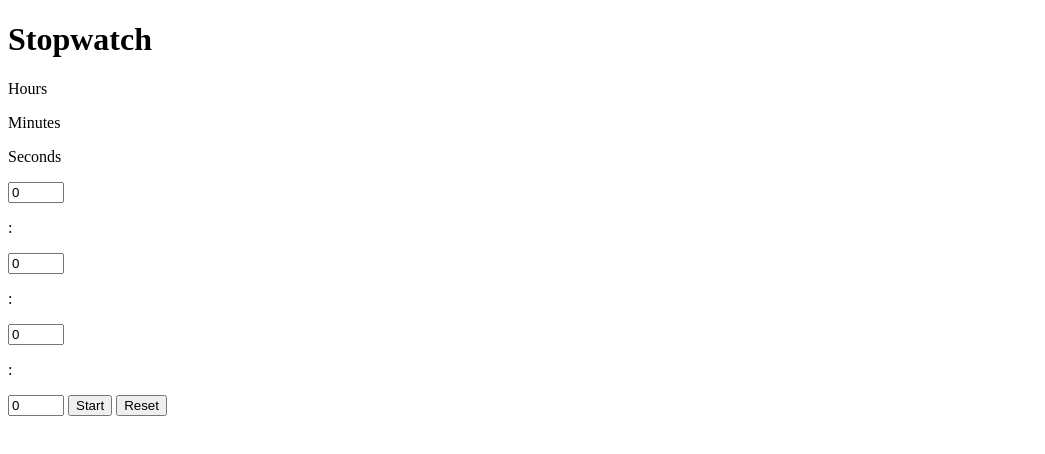
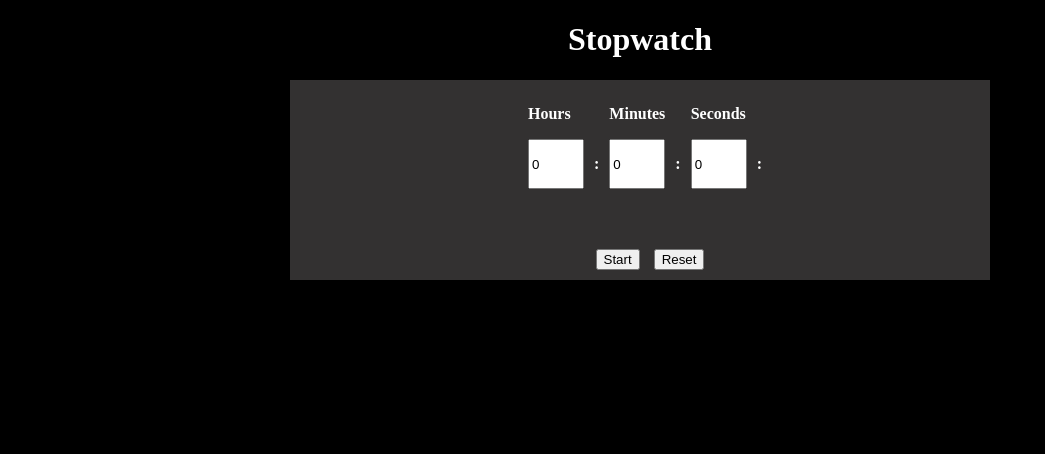
Before and after one commit to Shrikant-Wankhade/Countdown-app, a plain HTML site: page index.html in a window 1280 px wide. Shown: the whole page, without its empty margins (0-1045 px from the left). Drawn offline with Linux system fonts and the light colour scheme.

Commit message:
provided some style to the app

```diff
--- a/index.css
+++ b/index.css
@@ -0,0 +1,47 @@
+html{
+    background-color: black;
+    height: 100%;
+}
+
+h1{
+    color: white;
+    text-align: center;
+}
+
+#container{
+    height: 200px;
+    width: 700px;
+    color: white;
+    font-weight: bold;
+    background-color: rgb(51,49,49);
+    margin: 0 auto;
+    display: flex;
+    flex-direction: column;
+    justify-content: center;
+    align-items: center;
+
+}
+
+.time{
+    display: flex;
+}
+
+.inline{
+    display: flex;
+    margin-bottom: 20px;
+}
+
+.time{
+    margin-right: 10px;
+    margin-left: 10px;
+
+}
+
+.lable{
+    margin-left: 10px;
+}
+
+.btn{
+    margin-left: 10px;
+    margin-top: 20px;
+}
--- a/index.html
+++ b/index.html
@@ -10,23 +10,40 @@
 <body>
     <h1>Stopwatch</h1>
     <div id="container">
-        <p id="hour-lable" class="lable">Hours</p>
-        <p id="minute-lable" class="lable">Minutes</p>
-        <p id="seconds-lable" class="lable">Seconds</p>
-        <input id="hour" type="number" class="time" value="0" min="0" max="99">
 
-        <p id="p1" class="semicolon">:</p>
-        <input id="minute" type="number" class="time" value="0" min="0" max="60">
+        <div class="time">
+            <div class="hr">
+                <p id="hour-lable" class="lable">Hours</p>
+                <div class="inline">
+                    <input id="hour" type="number" class="time" value="0" min="0" max="99">
+                    <p id="p1" class="semicolon">:</p>
+                </div>
 
-        <p id="p2" class="semicolon">:</p>
-        <input id="minute" type="number" class="time" value="0" min="0" max="60">
+            </div>
+            <div class="min">
+                <p id="minute-lable" class="lable">Minutes</p>
+                <div class="inline">
+                    <input id="minute" type="number" class="time" value="0" min="0" max="60">
+                    <p id="p2" class="semicolon">:</p>
+                </div>
 
-        <p id="p3" class="semicolon">:</p>
-        <input id="seconds" type="number" class="time" value="0" min="0" max="60">
+            </div>
+            <div class="sec">
+                <p id="seconds-lable" class="lable">Seconds</p>
+                <div class="inline">
+                    <input id="seconds" type="number" class="time" value="0" min="0" max="60">
+                    <p id="p3" class="semicolon">:</p>
+                </div>
 
-        <button id="start" class="btn">Start</button>
-        <button id="reset" class="btn">Reset</button>
+            </div>
+        </div>
+        <div class="btn">
+            <button id="start" class="btn">Start</button>
+            <button id="reset" class="btn">Reset</button>
+        </div>
+
     </div>
+
     <script src="index.js"></script>
 </body>
 </html>
```
